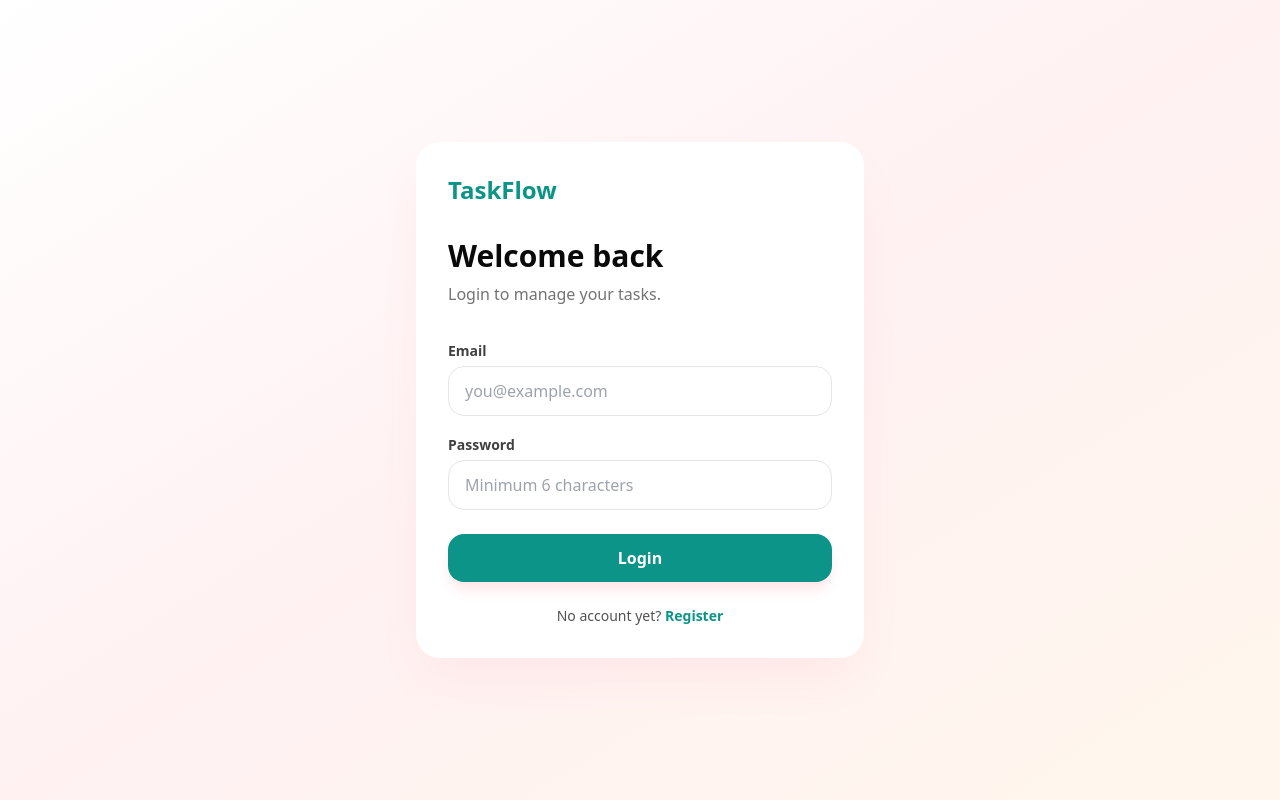
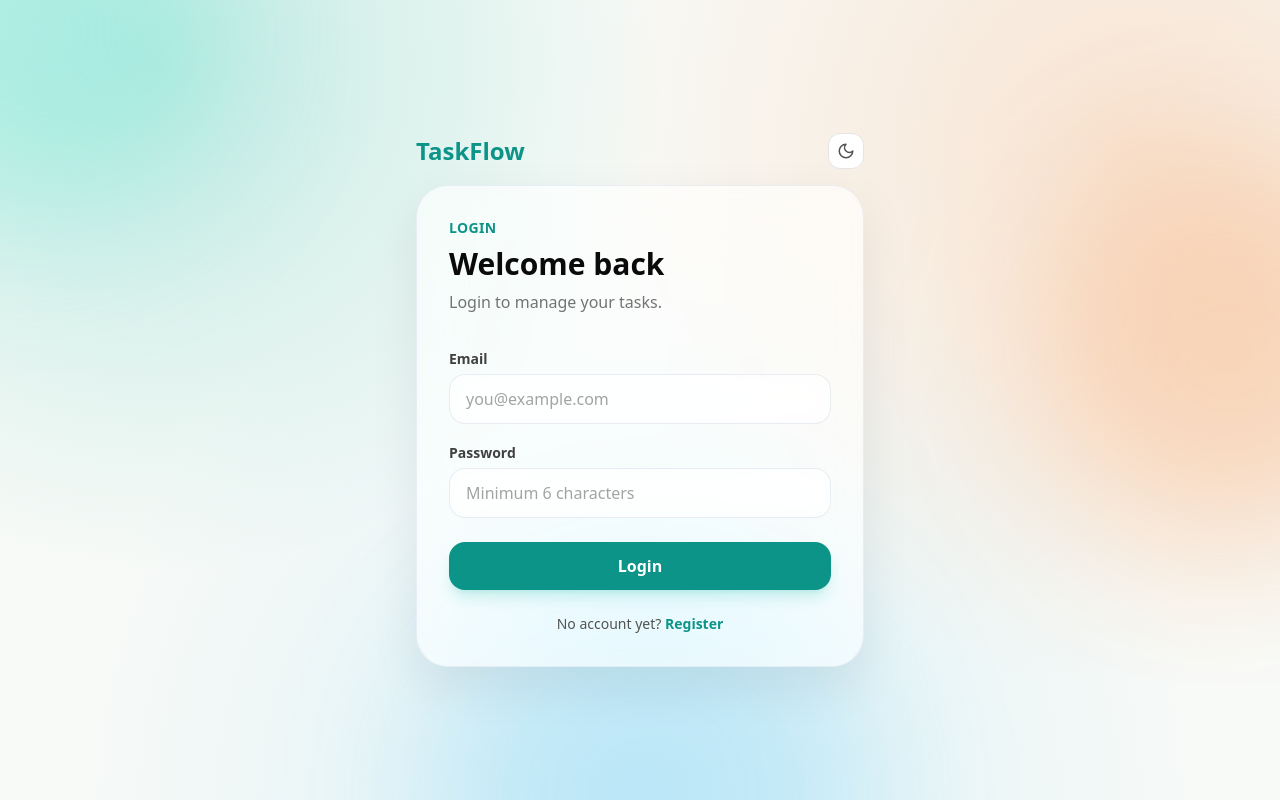
Before and after one commit to VenkatM77797/taskflow, a Next.js app in the folder frontend/: page /login in a window 1280 px wide. Built offline with nearby package versions, Linux system fonts and the light colour scheme; no server answers.

Commit message:
Added glass input

```diff
--- a/frontend/src/components/AuthForm.tsx
+++ b/frontend/src/components/AuthForm.tsx
@@ -2,15 +2,19 @@
 
 import Link from 'next/link';
 import { useRouter } from 'next/navigation';
-import { useState } from 'react';
+import { useState, type FormEvent } from 'react';
 import { api } from '@/lib/api';
 import { setToken } from '@/lib/auth';
 import type { User } from '@/types';
+import { ThemeToggle } from './ThemeToggle';
 
 type AuthResponse = {
   user: User;
   token: string;
 };
+
+const inputClass =
+  'glass-input mt-1 w-full rounded-2xl px-4 py-3 text-neutral-900 outline-none transition placeholder:text-neutral-400 focus:border-brand-500 dark:text-neutral-100 dark:placeholder:text-neutral-500';
 
 export function AuthForm({ mode }: { mode: 'login' | 'register' }) {
   const router = useRouter();
@@ -20,18 +24,20 @@ export function AuthForm({ mode }: { mode: 'login' | 'register' }) {
   const [error, setError] = useState('');
   const [loading, setLoading] = useState(false);
 
-  async function onSubmit(event: React.FormEvent) {
+  async function onSubmit(event: FormEvent) {
     event.preventDefault();
     setError('');
     setLoading(true);
 
     try {
       const payload = mode === 'register' ? { name, email, password } : { email, password };
+
       const data = await api<AuthResponse>(`/auth/${mode}`, {
         method: 'POST',
         body: JSON.stringify(payload),
-        auth: false
+        auth: false,
       });
+
       setToken(data.token);
       router.replace('/dashboard/inbox');
     } catch (err) {
@@ -42,44 +48,107 @@ export function AuthForm({ mode }: { mode: 'login' | 'register' }) {
   }
 
   return (
-    <div className="flex min-h-screen items-center justify-center bg-gradient-to-br from-white via-rose-50 to-orange-50 px-4">
-      <form onSubmit={onSubmit} className="w-full max-w-md rounded-3xl bg-white p-8 shadow-2xl shadow-rose-100">
-        <Link href="/" className="mb-8 block text-2xl font-black text-brand-600">TaskFlow</Link>
-        <h1 className="text-3xl font-black text-neutral-950">{mode === 'login' ? 'Welcome back' : 'Create your account'}</h1>
-        <p className="mt-2 text-neutral-500">
+    <main className="aurora-bg flex min-h-screen items-center justify-center px-4 py-8 text-neutral-950 dark:text-neutral-50">
+      <div className="aurora-orb left-[-160px] top-[-160px] h-96 w-96 bg-brand-300/30 dark:bg-brand-500/20" />
+      <div className="aurora-orb right-[-140px] top-40 h-96 w-96 bg-accent-500/20 dark:bg-accent-500/10" />
+      <div className="aurora-orb bottom-[-220px] left-1/3 h-[28rem] w-[28rem] bg-sky-400/20 dark:bg-sky-500/10" />
+
+      <div className="relative z-10 w-full max-w-md">
+        <div className="mb-4 flex items-center justify-between">
+          <Link href="/" className="text-2xl font-black text-brand-600">
+            TaskFlow
+          </Link>
+
+          <ThemeToggle />
+        </div>
+
+        <form onSubmit={onSubmit} className="glass-card rounded-[2rem] p-8">
+          <div className="mb-8">
+            <p className="text-sm font-bold uppercase tracking-wide text-brand-600 dark:text-brand-300">
+              {mode === 'login' ? 'Login' : 'Register'}
+            </p>
+
+            <h1 className="mt-2 text-3xl font-black text-neutral-950 dark:text-neutral-50">
+              {mode === 'login' ? 'Welcome back' : 'Create your account'}
+            </h1>
+
+            <p className="mt-2 text-neutral-500 dark:text-neutral-400">
               {mode === 'login' ? 'Login to manage your tasks.' : 'Start organizing your work today.'}
             </p>
+          </div>
 
-        <div className="mt-8 space-y-4">
+          <div className="space-y-4">
             {mode === 'register' && (
               <label className="block">
-              <span className="text-sm font-semibold text-neutral-700">Name</span>
-              <input value={name} onChange={(e) => setName(e.target.value)} className="mt-1 w-full rounded-2xl border border-neutral-200 px-4 py-3 outline-none focus:border-brand-500" placeholder="Your name" />
+                <span className="text-sm font-bold text-neutral-700 dark:text-neutral-300">
+                  Name
+                </span>
+
+                <input
+                  value={name}
+                  onChange={(event) => setName(event.target.value)}
+                  className={inputClass}
+                  placeholder="Your name"
+                />
               </label>
             )}
+
             <label className="block">
-            <span className="text-sm font-semibold text-neutral-700">Email</span>
-            <input required type="email" value={email} onChange={(e) => setEmail(e.target.value)} className="mt-1 w-full rounded-2xl border border-neutral-200 px-4 py-3 outline-none focus:border-brand-500" placeholder="you@example.com" />
+              <span className="text-sm font-bold text-neutral-700 dark:text-neutral-300">
+                Email
+              </span>
+
+              <input
+                required
+                type="email"
+                value={email}
+                onChange={(event) => setEmail(event.target.value)}
+                className={inputClass}
+                placeholder="you@example.com"
+              />
             </label>
+
             <label className="block">
-            <span className="text-sm font-semibold text-neutral-700">Password</span>
-            <input required type="password" value={password} onChange={(e) => setPassword(e.target.value)} className="mt-1 w-full rounded-2xl border border-neutral-200 px-4 py-3 outline-none focus:border-brand-500" placeholder="Minimum 6 characters" />
+              <span className="text-sm font-bold text-neutral-700 dark:text-neutral-300">
+                Password
+              </span>
+
+              <input
+                required
+                type="password"
+                value={password}
+                onChange={(event) => setPassword(event.target.value)}
+                className={inputClass}
+                placeholder="Minimum 6 characters"
+              />
             </label>
           </div>
 
-        {error && <p className="mt-4 rounded-2xl bg-red-50 px-4 py-3 text-sm text-red-700">{error}</p>}
+          {error && (
+            <p className="mt-4 rounded-2xl bg-red-50 px-4 py-3 text-sm font-semibold text-red-700 dark:bg-red-950/40 dark:text-red-300">
+              {error}
+            </p>
+          )}
 
-        <button disabled={loading} className="mt-6 w-full rounded-2xl bg-brand-600 px-4 py-3 font-bold text-white shadow-lg shadow-rose-100 hover:bg-brand-700 disabled:opacity-60">
+          <button
+            disabled={loading}
+            className="mt-6 w-full rounded-2xl bg-brand-600 px-4 py-3 font-black text-white shadow-lg shadow-brand-500/20 transition hover:bg-brand-700 disabled:opacity-60"
+          >
             {loading ? 'Please wait...' : mode === 'login' ? 'Login' : 'Create account'}
           </button>
 
-        <p className="mt-6 text-center text-sm text-neutral-600">
+          <p className="mt-6 text-center text-sm text-neutral-600 dark:text-neutral-300">
             {mode === 'login' ? 'No account yet?' : 'Already have an account?'}{' '}
-          <Link className="font-bold text-brand-600" href={mode === 'login' ? '/register' : '/login'}>
+
+            <Link
+              className="font-black text-brand-600 dark:text-brand-300"
+              href={mode === 'login' ? '/register' : '/login'}
+            >
               {mode === 'login' ? 'Register' : 'Login'}
             </Link>
           </p>
         </form>
       </div>
+    </main>
   );
 }
```
Lines whose indentation alone changed are shown as unchanged.
